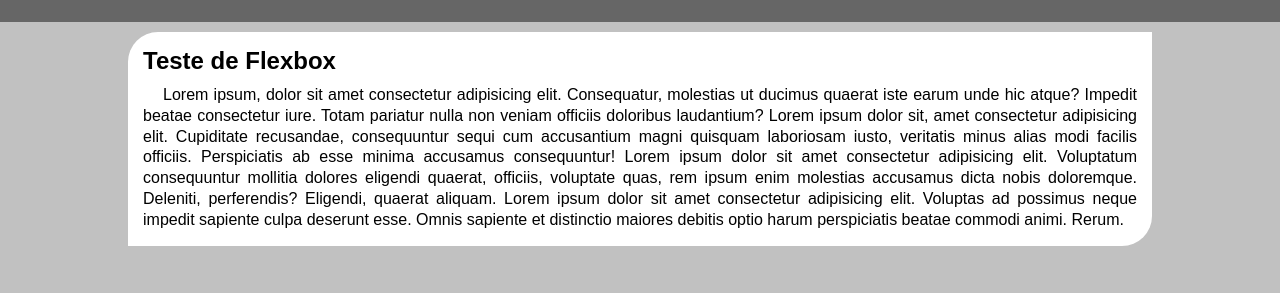
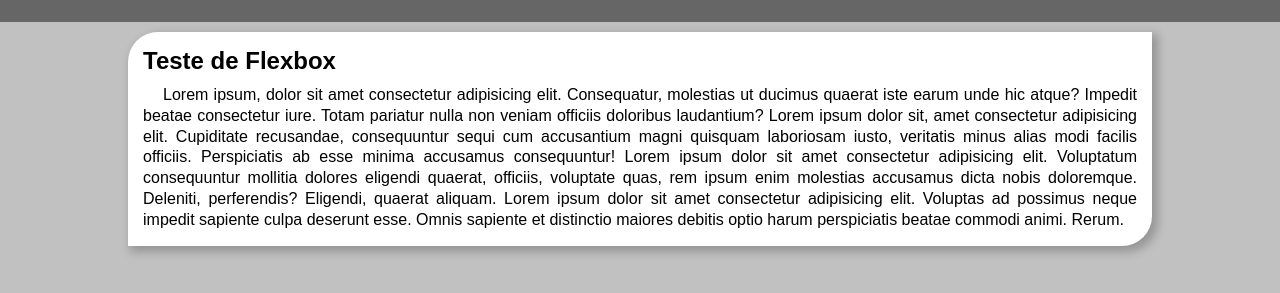
Before and after one commit to johnnyID/html-css, a plain HTML site: page pasta-teste/teste02/teste02.html in a window 1280 px wide. Shown: the part 65-358 px from the top of the page. Drawn offline with Linux system fonts and the light colour scheme.

Commit message:
teste concluído

```diff
--- a/pasta-teste/teste02/estilos/style.css
+++ b/pasta-teste/teste02/estilos/style.css
@@ -80,6 +80,7 @@ main{
     border-radius: 30px 0px 30px 0px;
 
     background-color: white;
+    box-shadow: 4px 4px 10px 2px rgba(0, 0, 0, 0.226);
 
     transition: width .5s ease;
 }
```
